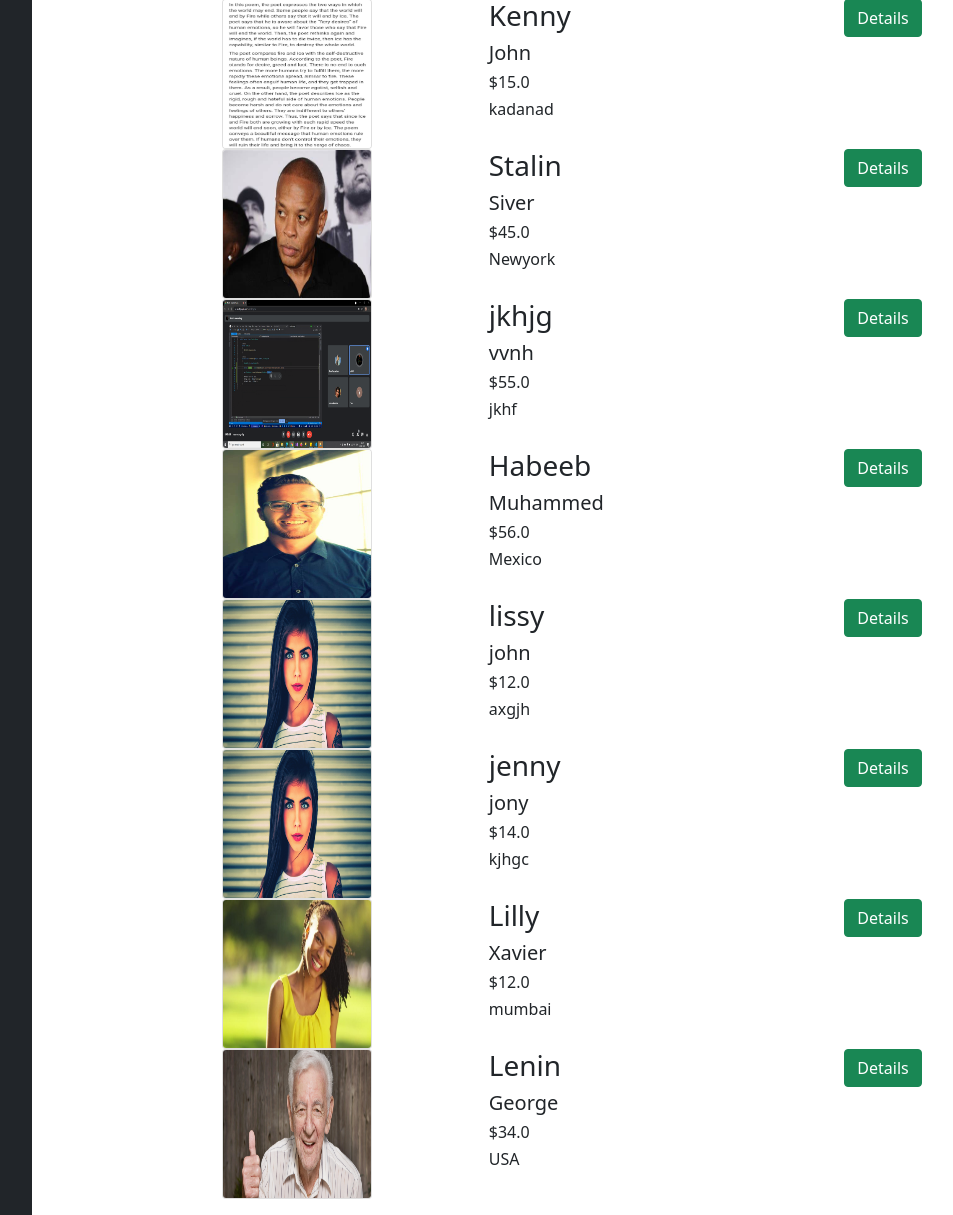
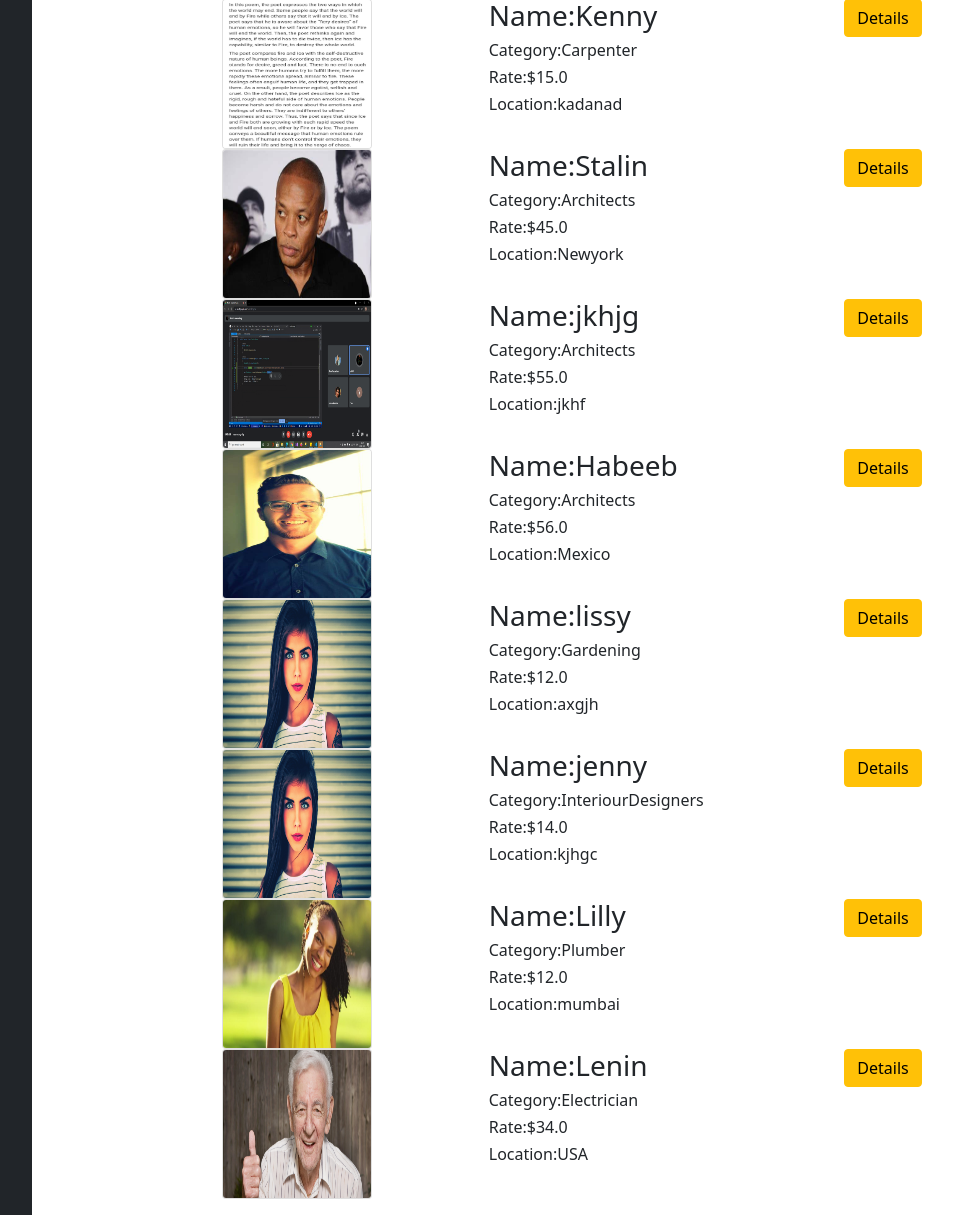
Before and after one commit to Iruthik/BuildersPortal, a Django app: page /register/home in a window 1280 px wide. Shown: the part 1073-2288 px from the top of the page, without its empty margins (181-1134 px from the left). Run offline with Django 3.2, Linux system fonts and the light colour scheme; data comes from the database, SQL or seed files in the repository; both versions use the stored data as it was after the commit; some libraries are stand-ins or nearby versions.

Commit message:
detail page done with basic styling

```diff
--- a/use/templates/use/home.html
+++ b/use/templates/use/home.html
@@ -91,14 +91,14 @@
                   {% endif %}
               </div>
               <div class="col-md-4">
-                  <h3>{{ worker.firstname }}</h3>
-                  <h5>{{ worker.lastname }}</h5>
-                  <h6>${{ worker.rate }}</h6>
-                  <h6>{{ worker.location }}</h6>
+                  <h3>Name:{{ worker.firstname }}</h3>
+                  <h6>Category:{{ worker.category }}</h6>
+                  <h6>Rate:${{ worker.rate }}</h6>
+                  <h6>Location:{{ worker.location }}</h6>
 
               </div>
               <div class="col-md-2">
-                  <a href="#" class="btn btn-success">Details</a>
+                  <a href="{% url 'detail' worker.id %}" class="btn btn-warning">Details</a>
               </div>
 
          </div>
--- a/use/urls.py
+++ b/use/urls.py
@@ -17,4 +17,5 @@ path('register/home',views.home,name='home'),
 path('register/workerprofile',views.workerprofile,name='workerprofile'),
 path('register/supplierprofile',views.supplierprofile,name='supplierprofile'),
 path('register/customerprofile',views.customerprofile,name='customerprofile'),
+path('register/home/<int:worker_id>/',views.detail,name='detail'),
 ]
--- a/use/views.py
+++ b/use/views.py
@@ -195,3 +195,11 @@ def customerprofile(request):
         print("Customer profile created")
 
       return render(request,'use/profile_customer.html',context)
+
+def detail(request,worker_id):
+    worker = Worker.objects.get(pk=worker_id)
+
+    context={
+        'worker':worker,
+    }
+    return render(request,'use/worker_detail.html',context)
```
Also changed, not shown: db.sqlite3.
